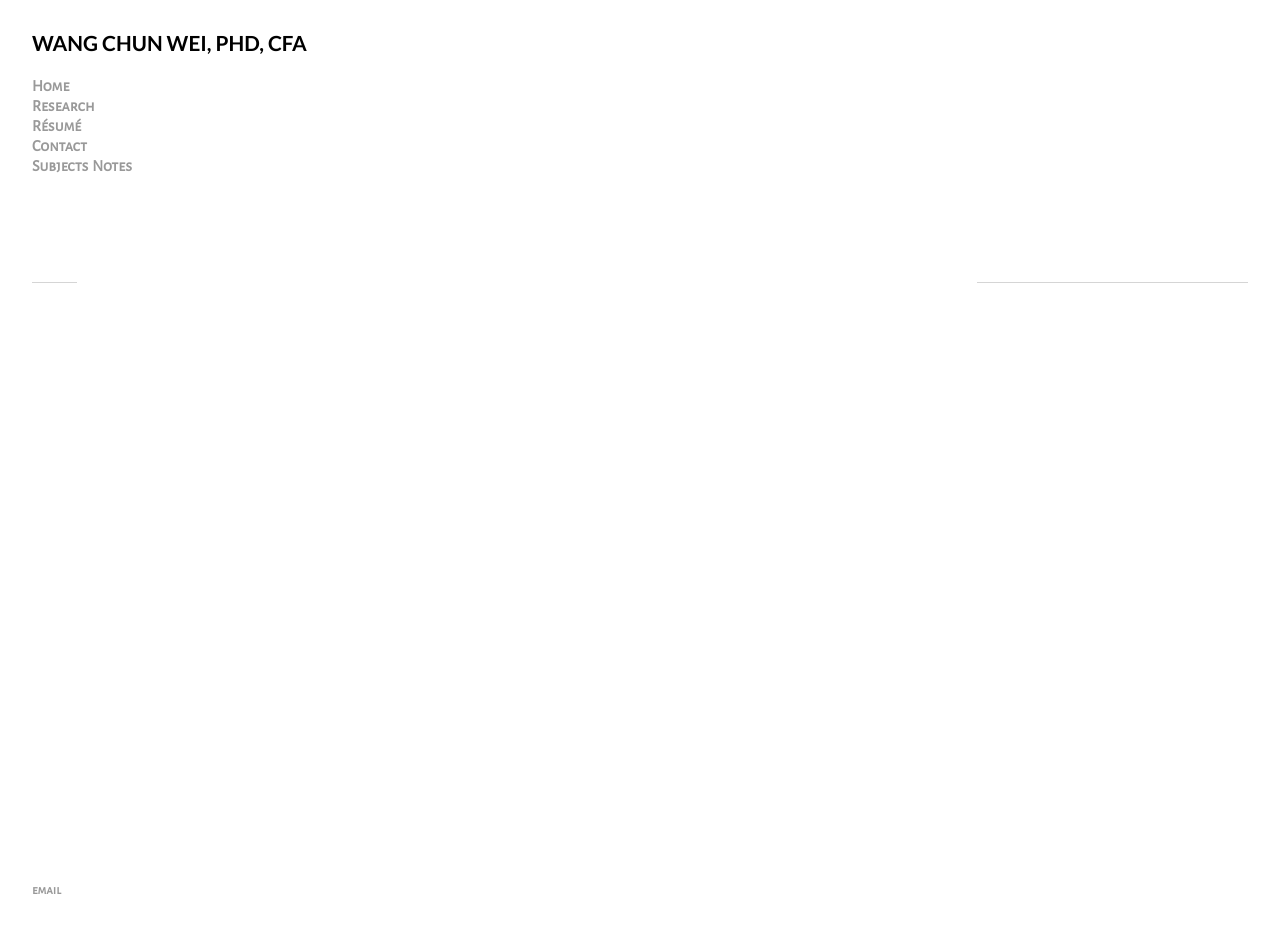
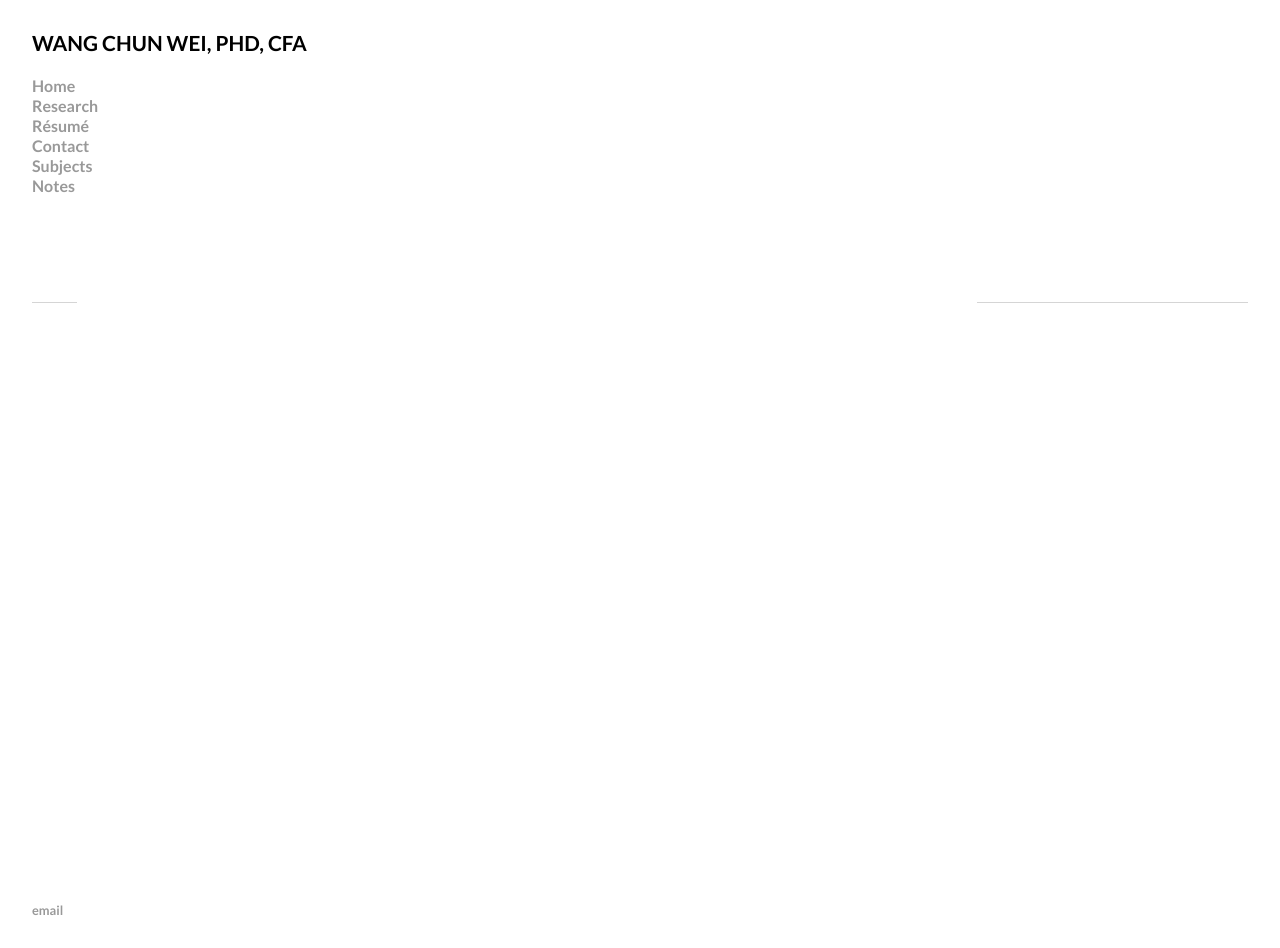
Before and after one commit to weiwangchun/weiwangchun.github.io, a Jekyll site: the page built from index.html, in a window 1280 px wide. Built offline with Jekyll 4.4.1, drawn with Linux system fonts in a browser that asks for light colours; some web fonts are replaced.

Commit message:
Update main.css

```diff
--- a/css/main.css
+++ b/css/main.css
@@ -22,7 +22,7 @@ nav ul li, footer ul li {
 a {
     text-decoration: none;
     color: #999;
-    font-family: 'Alegreya Sans SC', sans-serif;
+    font-family: 'Lato', sans-serif;
 }
 
 a:hover {
```
